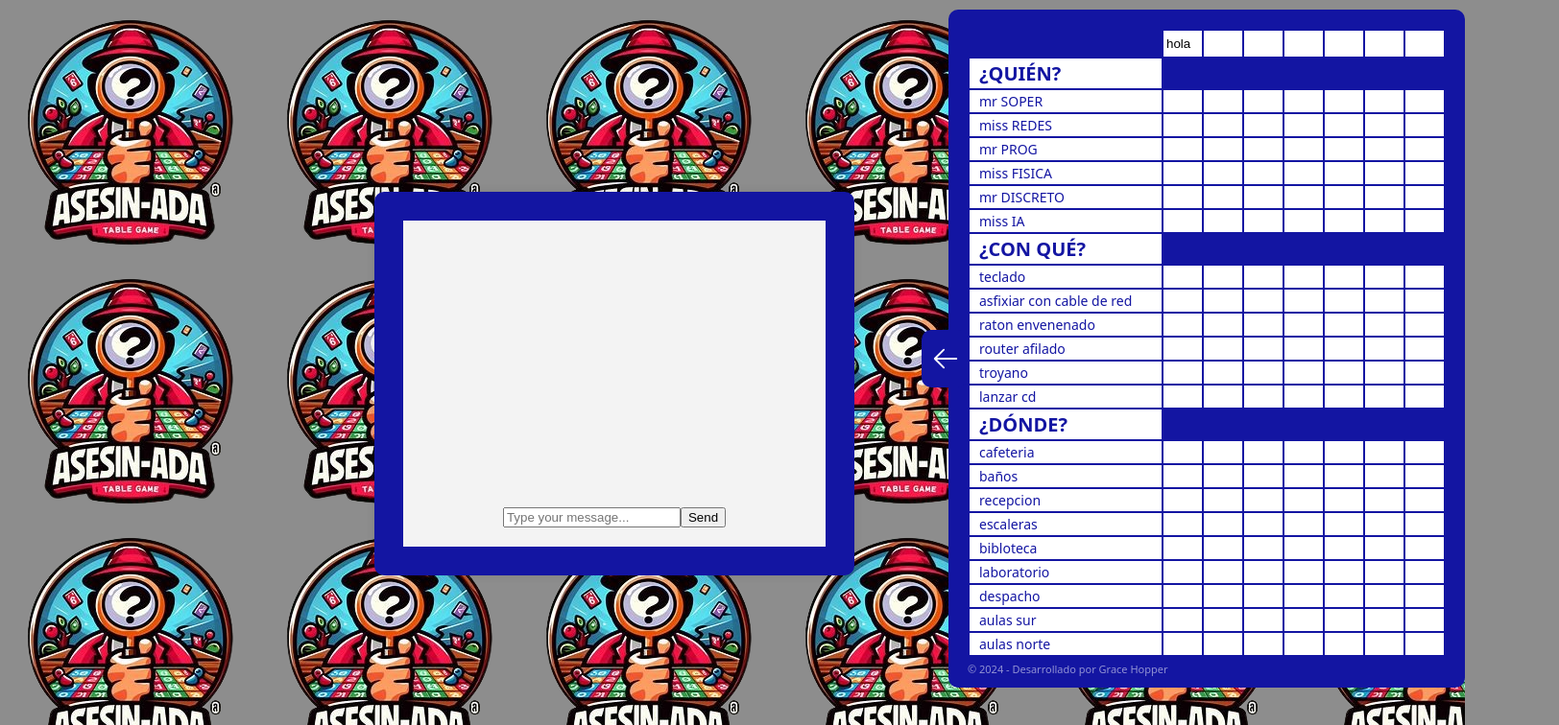
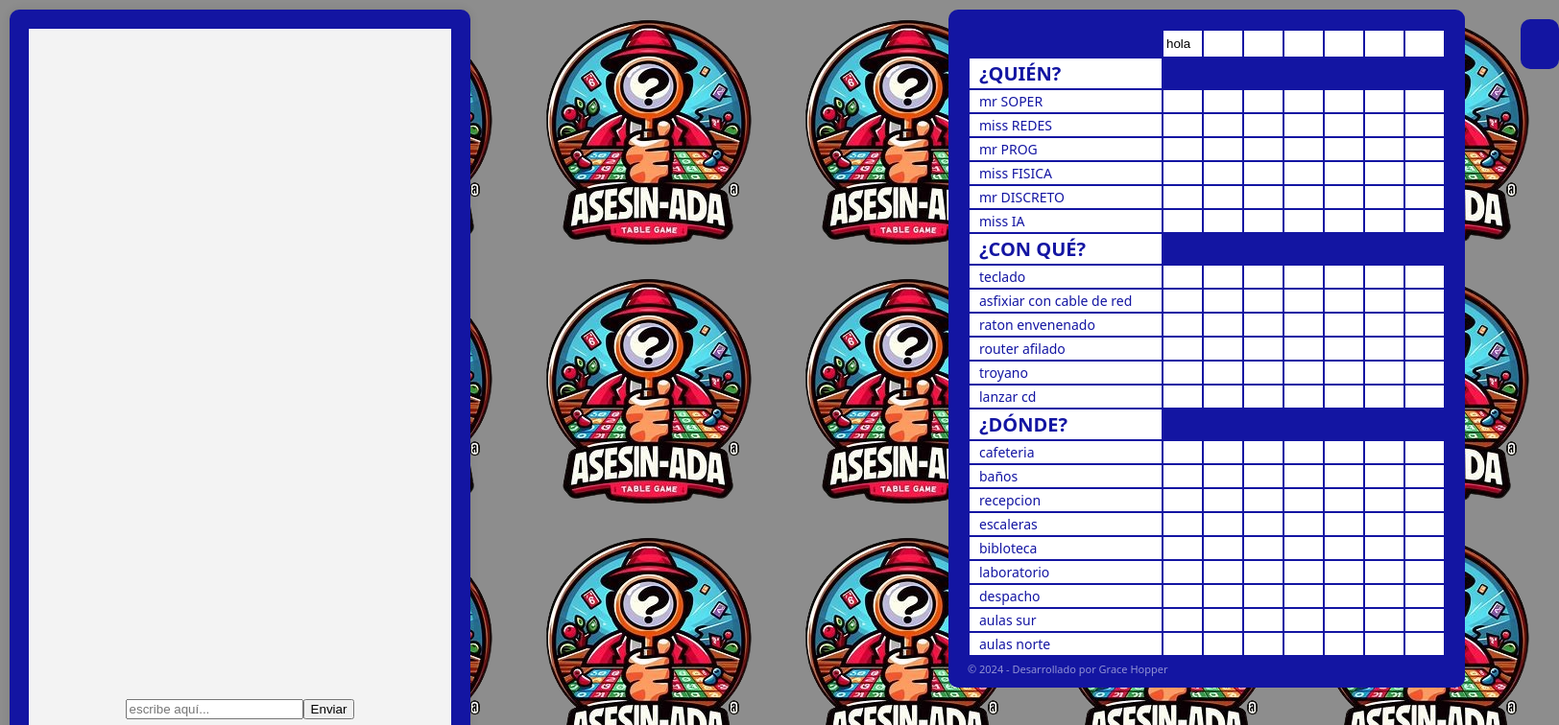
Before and after one commit to UNIZAR-30226-2024-01/front-end-web, a React (Vite) app in the folder front-end-react/: page / in a window 1280 px wide. Shown: the top 756 px of the page at 96% size, 1624 px wide, since content can reach past the window. Built offline with nearby package versions, Linux system fonts and the light colour scheme.

Commit message:
Comienzo componetización Desplegable
Creación de componente Desplegable para incluir también el chat

Co-Authored-By: 841723 <118764694+841723@users.noreply.github.com>

```diff
--- a/front-end-react/src/App.css
+++ b/front-end-react/src/App.css
@@ -11,5 +11,5 @@ body {
   justify-content: center;
   align-items: center;
 
-  height: 100vh;
+  height: 100%;
 }
--- a/front-end-react/src/components/Chat/Chat.css
+++ b/front-end-react/src/components/Chat/Chat.css
@@ -1,17 +1,31 @@
+/* #tarjeta {
+  position: absolute;
+  top: 0;
+  right: -20%;
+  background-color: #1315a2;
+  border-radius: 10px;
+  margin: 10px;
+  margin: 10px;
+  padding: 20px 20px 10px 20px;
+  transition:all 0.5s ;
+} */
+
 .chat-container {
+  position: absolute;
+  top: 0;
+  left: 0;
   display: flex;
   flex-direction: column;
   justify-content: space-between;
-  align-items: center;
+  /* align-items: center; */
   width: 400px; /* Ancho fijo del contenedor del chat */
-  height: 300px; /* Altura fija del contenedor del chat */
-  margin: 20px auto; /* Margen exterior para centrar el chat horizontalmente */
+  height: calc(100% - 100px); /*Altura variable del contenedor del chat */
+  margin: 10px; /* Margen exterior para centrar el chat horizontalmente */
   background-color: #f3f3f3; /* Color de fondo del chat */
   border-radius: 10px; /* Borde redondeado */
   box-shadow: 0 0 10px rgba(0, 0, 0, 0.1); /* Sombra ligera */
   padding: 20px; /* Añadir espacio interno */
-  border: 30px solid #1315a2; /* Borde sólido de 2px con color gris */
-
+  border: 20px solid #1315a2; /* Borde sólido de 2px con color gris */
 }
 
 .input-message-container {
--- a/front-end-react/src/components/Chat/Chat.jsx
+++ b/front-end-react/src/components/Chat/Chat.jsx
@@ -2,6 +2,7 @@ import './Chat.css';
 import { useState } from 'react'
 import { MessageList } from './MessageList.jsx';
 import { InputMessage } from './InputMessage.jsx';
+// import { Desplegable } from '../Desplegable.jsx';
 
 export function Chat (){
     const [messages, setMessages] = useState([]);
@@ -10,12 +11,14 @@ export function Chat (){
         setMessages([...messages, message]);
     };
 
+
     return (
         <div className="chat-container">
+            {/* <Desplegable /> */}
             <MessageList messages={messages} />
             <div className="input-message-container">
                 <InputMessage sendMessage={sendMessage} />
             </div>
         </div>
     );
-};
+}
--- a/front-end-react/src/components/Chat/InputMessage.jsx
+++ b/front-end-react/src/components/Chat/InputMessage.jsx
@@ -21,9 +21,9 @@ export const InputMessage = ({ sendMessage }) => {
         type="text"
         value={inputValue}
         onChange={handleInputChange}
-        placeholder="Type your message..."
+        placeholder="escribe aquí..."
       />
-      <button type="submit">Send</button>
+      <button type="submit">Enviar</button>
     </form>
   );
 };
--- a/front-end-react/src/components/Chat/MessageList.css
+++ b/front-end-react/src/components/Chat/MessageList.css
@@ -1,17 +1,16 @@
 .message {
-    all: unset;
-    text-align: left !important;
+    text-align: left;
     display: flex;
 }
 
 /*
 ul is in the left side of his parent, so we need to change the direction of the flex container
 */
-/* .ul {
-    display: flex;
+ul {
+    width: 100%;
     flex-direction: column;
     align-items: flex-start;
     margin: 0;
     padding: 0;
     list-style: none;
-} */
+}
--- /dev/null
+++ b/front-end-react/src/components/Desplegable.jsx
@@ -0,0 +1,26 @@
+import { useState } from 'react'
+
+
+export function Desplegable ({ izquieda_inicial, setStyle }) {
+
+    const [izquierda, setIzquierda] = useState( izquieda_inicial)
+
+    const handleClick = () => {
+        setIzquierda(!izquierda)
+    }
+
+    return (
+        <div id="tarjeta" onClick={handleClick}>
+        {
+        izquierda ?
+            <svg fill="none" viewBox="0 0 24 24" strokeWidth={1.5} stroke="currentColor">
+                <path strokeLinecap="round" strokeLinejoin="round" d="M13.5 4.5 21 12m0 0-7.5 7.5M21 12H3" />
+            </svg>
+        :
+            <svg fill="none" viewBox="0 0 24 24" strokeWidth={1.5} stroke="currentColor">
+                <path strokeLinecap="round" strokeLinejoin="round" d="M10.5 19.5 3 12m0 0 7.5-7.5M3 12h18" />
+            </svg>
+        }
+        </div>
+    )
+}
--- a/front-end-react/src/components/Tarjeta/Tarjeta.css
+++ b/front-end-react/src/components/Tarjeta/Tarjeta.css
@@ -9,7 +9,7 @@
     transition:all 0.5s ;
 }
 
-#desplegable {
+#desplegable-tarjeta {
     position: absolute;
     height: 20px;
     top: 50%;
@@ -27,7 +27,7 @@
     align-items: center;
 }
 
-#desplegable svg {
+#desplegable-tarjeta svg {
     width: 30px;
     height: 30px;
     fill: #ffffff;
--- a/front-end-react/src/components/Tarjeta/Tarjeta.jsx
+++ b/front-end-react/src/components/Tarjeta/Tarjeta.jsx
@@ -5,6 +5,7 @@ import { useState } from 'react'
 import { TableRow } from './TableRow.jsx'
 import { TableHead } from './TableHead.jsx'
 import { TableHeaderCell } from './TableHeaderCell.jsx'
+import { Desplegable } from '../Desplegable.jsx'
 
 
 export function Tarjeta() {
@@ -13,13 +14,14 @@ export function Tarjeta() {
     const style = { right: `${desplegable ? '0px' : '-20%' }`}
     const max_chars = 4
 
-    const toggleDesplegable = () => {
-        setDesplegable(!desplegable)
-    }
+    // const toggleDesplegable = () => {
+    //     setDesplegable(!desplegable)
+    // }
 
     return (
         <div id="tarjeta" data-hidden="true" style={style}>
-            <div id="desplegable" onClick={toggleDesplegable}>
+            <Desplegable izquierda_inicial={true} setStyle={setDesplegable}/>
+            {/* <div id="desplegable-tarjeta" onClick={toggleDesplegable}>
             {
             desplegable ?
                 <svg fill="none" viewBox="0 0 24 24" strokeWidth={1.5} stroke="currentColor">
@@ -30,7 +32,7 @@ export function Tarjeta() {
                     <path strokeLinecap="round" strokeLinejoin="round" d="M10.5 19.5 3 12m0 0 7.5-7.5M3 12h18" />
                 </svg>
             }
-            </div>
+            </div> */}
 
             <table id="tabla">
                 <thead className="cabecera">
```
